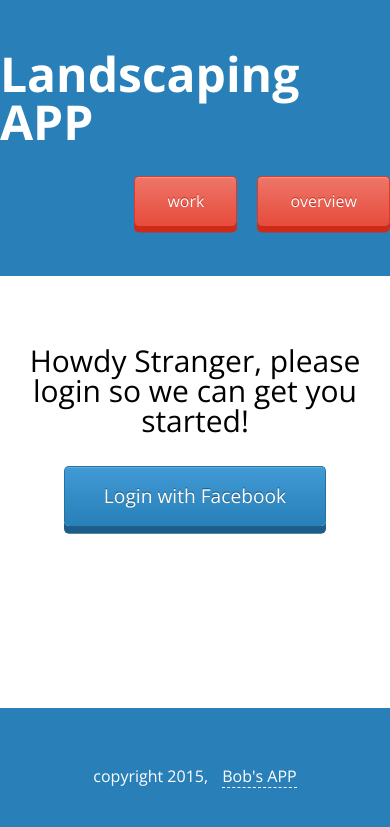
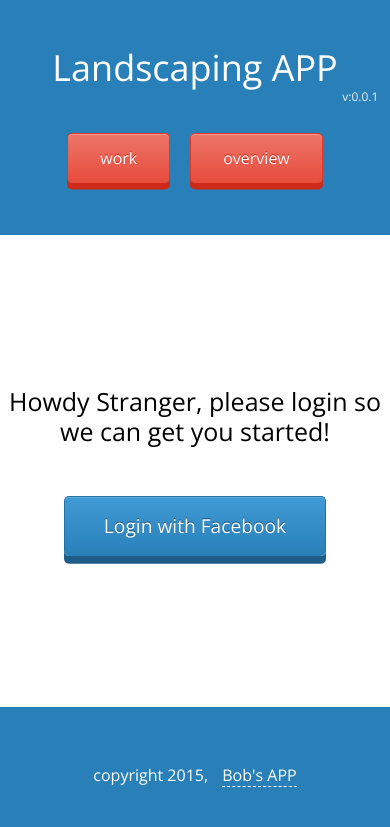
Before and after one commit to iistrate/LandscapingAPP, a PHP site: page / in a window 390 px wide. Shown: the top 827 px of the page. Run offline with PHP 8.4, Linux system fonts and the light colour scheme.

Commit message:
animation for content, mobile version

```diff
--- a/index.php
+++ b/index.php
@@ -11,7 +11,7 @@
     <header role="banner">
         <div class="container">
             <div class="pic">
-                <h1><a href=#">Landscaping APP</a></h1>
+                <h1><a href=#">Landscaping APP <em>v:0.0.1</em></a></h1>
             </div><!-- pic -->
             <nav role="navigation">
                 <ul>
--- a/js/script.js
+++ b/js/script.js
@@ -1,4 +1,6 @@
 (function () {
+
+    //resize mainHeight to be totalHeight - (headerHeight + footerHeight)
     var resizeMain = function (selector) {
         var toBeResized = document.querySelector(selector) || document.querySelector('div[role=main]');
         window.addEventListener('resize', resize);
@@ -8,4 +10,5 @@
         }
         resize();
     }('div[role=main]')
+
 })();
--- a/sass/partials/_base.scss
+++ b/sass/partials/_base.scss
@@ -36,8 +36,8 @@ body {
     margin-bottom: 30px;
 }
 h1 {
-   font-size: 48px;
-   color: $light;
+    font-size: 48px;
+    color: $light;
     @extend .headings;
 }
 
--- a/sass/partials/_media-queries.scss
+++ b/sass/partials/_media-queries.scss
@@ -18,7 +18,6 @@
  */
 @include mediaQ($L) {
 
-
 }
 /*
  * Custom 900
@@ -31,18 +30,43 @@
  * 768
  */
 @include mediaQ($M) {
-
+    header[role=banner] {
+        h1 {
+            text-align: center;
+            float: none;
+        }
+        nav {
+            text-align: center;
+            float: none;
+        }
+        ul {
+            display: inline-block;
+            li:first-child {
+                margin-left: 0;
+            }
+        }
+    }
+    div[role=main] {
+        h1 {
+            font-size: 25px;
+            line-height: 30px;
+        }
+    }
 }
 /*
  * 660
  */
 
 @include mediaQ($C2) {
-
+    h1 {
+        font-weight: 400;
+    }
 }
 /*
  * 480
  */
 @include mediaQ($S) {
-
+    h1 {
+        font-size: 36px;
+    }
 }
--- a/sass/partials/_variables.scss
+++ b/sass/partials/_variables.scss
@@ -7,7 +7,7 @@
 
 $susy: (
 	columns: 12,
-	container: 1368px,
+	container: 960px,
 	gutters: 1/4,
 	gutter-position: outside,
     global-box-sizing: border-box
@@ -28,9 +28,9 @@ $red:       #e74c3c;
 $menu: $red $blue $lightblue $darkblue;
 
 //font size
-$small: 0.75em; //12px
-$default: 1em; //16px
-$large: 2.25em; //36px
+$small: 0.75rem; //12px
+$default: 1rem; //16px
+$large: 2.25rem; //36px
 
 //breakpoints
 
--- a/sass/partials/modules/_header.scss
+++ b/sass/partials/modules/_header.scss
@@ -4,17 +4,30 @@
 header[role=banner] {
     @extend .padding;
     @include clearfix;
+    @include pad(.2,.2);
     h1 {
         float: left;
         a {
             text-decoration: none;
             color: $light;
         }
+        em {
+            margin: 5px 5px 0 0;
+            font-size: $small;
+            display: block;
+            font-weight: 300;
+            text-align: right;
+            color:$gray;
+        }
     }
     nav {
+        float: right;
         li {
             margin-left: 20px;
             float: left;
+            &:last-child {
+                @include last;
+            }
             a {
                 @include button("simple", "push", 5px, 1rem, $red);
             }
--- a/sass/partials/modules/_main.scss
+++ b/sass/partials/modules/_main.scss
@@ -2,13 +2,18 @@
     *Main Content
 */
 div[role=main] {
-    padding:70px 0;
+    @include display-flex;
+    align-items:center;
     background-color: $light;
     h1 {
+        margin-bottom: 50px;
         font-size: 30px;
         text-align: center;
         font-weight: 400;
         color:$dark;
+    }
+    .container {
+        @include animation(appear 1s ease-in-out);
     }
 }
 .login {
```
Also changed, not shown: css/default.css.
